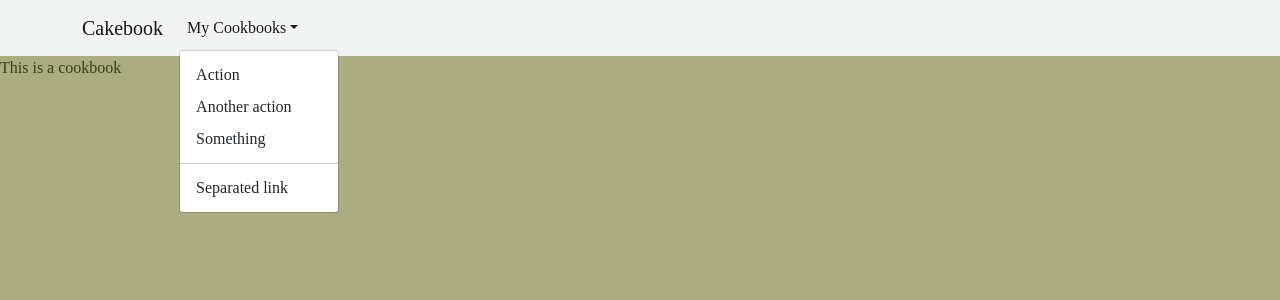
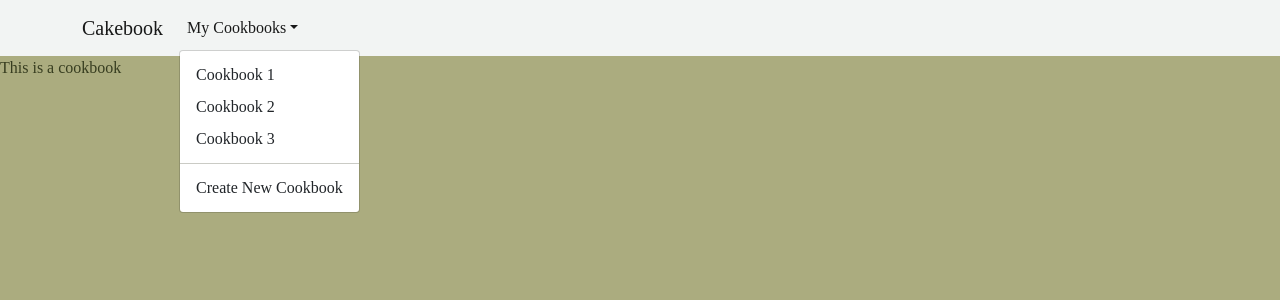
Before and after one commit to okasten-depaul/cakebook-frontend, a React (Create React App) app: page /cookbooks in a window 1280 px wide. Both pictures are taken after a click on the button "My Cookbooks". Shown: the top 300 px of the page. Built offline with nearby package versions, Linux system fonts and the light colour scheme.

Commit message:
dynamic header dropdown for cookbooks

```diff
--- a/src/Cookbook.js
+++ b/src/Cookbook.js
@@ -1,9 +1,9 @@
 function Cookbook() {
-    return(
-        <div backgroundColor={'black'} maxWidth={'200px'} maxHeight={'500px'}>
-            This is a cookbook
-        </div>
-    )
+	return(
+		<div>
+			This is a cookbook
+		</div>
+	)
 }
 
 export default Cookbook;
--- /dev/null
+++ b/src/api/cookbook.js
@@ -0,0 +1,16 @@
+export function getCookbooks() {
+  return [
+    {
+      id: 1,
+      name: 'Cookbook 1'
+    },
+    {
+      id: 2,
+      name: 'Cookbook 2'
+    },
+    {
+      id: 3,
+      name: 'Cookbook 3'
+    }
+  ]
+}
--- a/src/components/Header.js
+++ b/src/components/Header.js
@@ -1,7 +1,24 @@
+import React from "react";
 import Navbar from "react-bootstrap/Navbar";
 import Nav from "react-bootstrap/Nav";
 import NavDropdown from "react-bootstrap/NavDropdown";
 import Container from "react-bootstrap/Container";
+import * as cookbooksAPI from "../api/cookbook";
+
+const cookbookDropdownItems = () => {
+
+  const cookbooks = cookbooksAPI.getCookbooks();
+  const dropdownItems = cookbooks.map(cookbook => <NavDropdown.Item id={cookbook.id} href={`cookbooks/${cookbook.id}`}>{cookbook.name}</NavDropdown.Item>);
+
+  dropdownItems.push(
+    [
+      <NavDropdown.Divider />,
+      <NavDropdown.Item href="#action/3.4">Create New Cookbook</NavDropdown.Item>
+    ]
+  )
+
+  return dropdownItems;
+}
 
 function Header() {
   return(
@@ -12,11 +29,7 @@ function Header() {
         <Navbar.Collapse id="basic-navbar-nav">
         <Nav className="me-auto">
           <NavDropdown title="My Cookbooks" id="basic-nav-dropdown">
-          <NavDropdown.Item href="#action/3.1">Action</NavDropdown.Item>
-          <NavDropdown.Item href="#action/3.2">Another action</NavDropdown.Item>
-          <NavDropdown.Item href="#action/3.3">Something</NavDropdown.Item>
-          <NavDropdown.Divider />
-          <NavDropdown.Item href="#action/3.4">Separated link</NavDropdown.Item>
+            {cookbookDropdownItems()}
           </NavDropdown>
         </Nav>
         </Navbar.Collapse>
```
